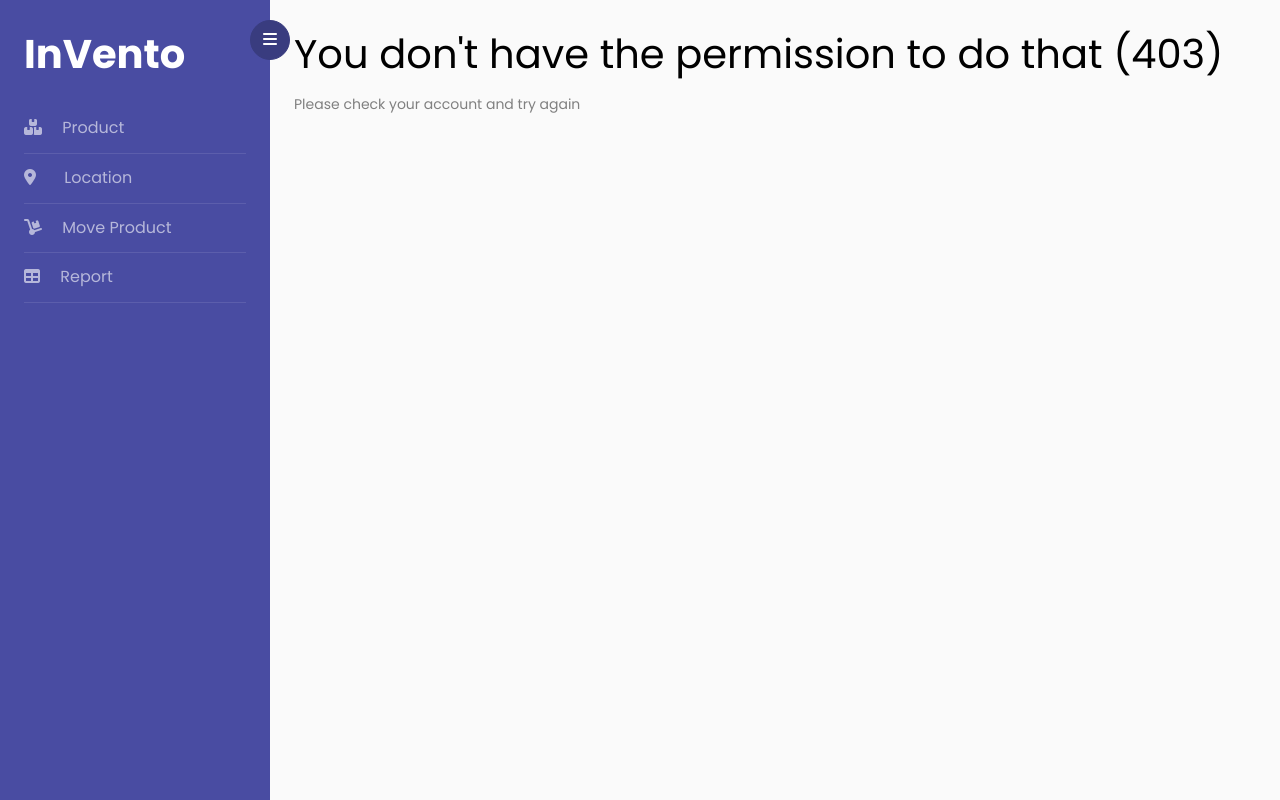
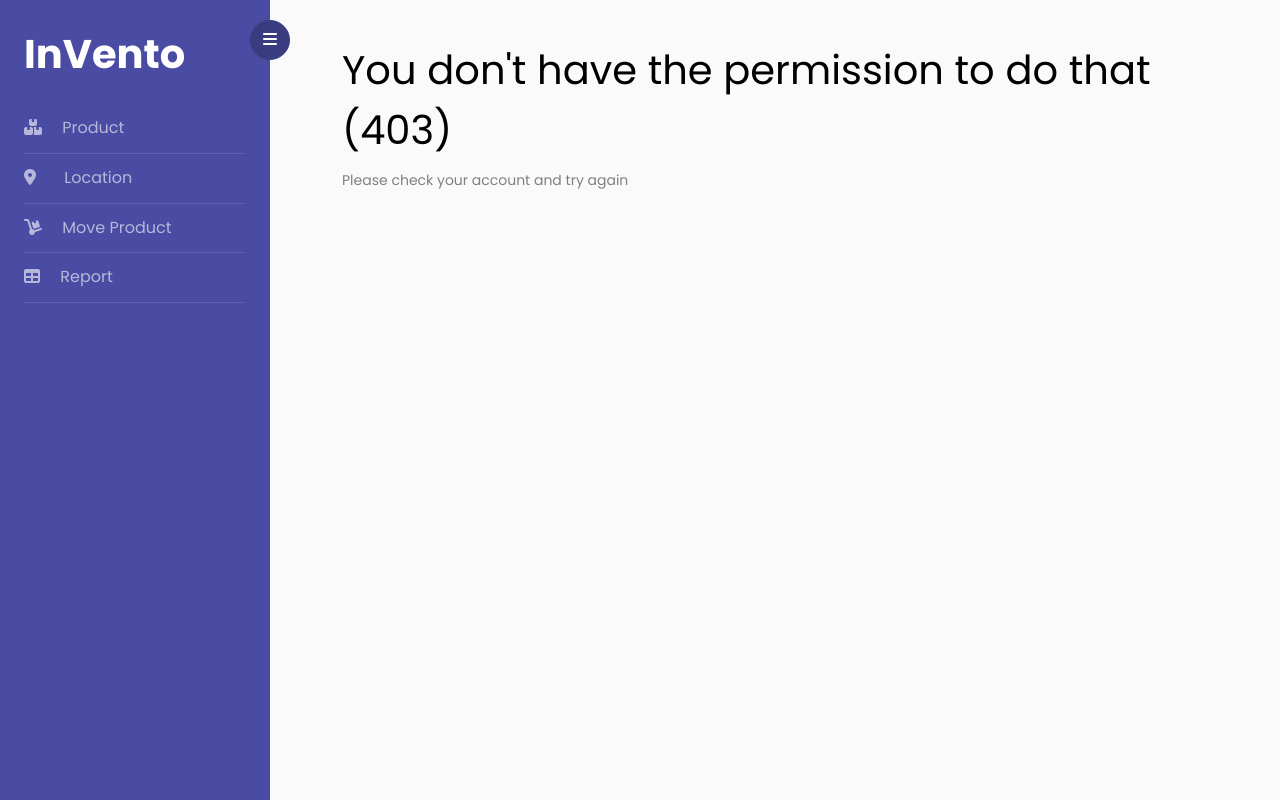
Before and after one commit to shariquerik/flask-heroku, a Flask app: template inventory/templates/errors/403.html in a window 1280 px wide. Run offline with Flask 2, Linux system fonts and the light colour scheme; the template is opened without the code that fills it, so the values that code supplies are empty; some libraries are stand-ins or nearby versions.

Commit message:
version1.0.0.3

```diff
--- a/inventory/templates/errors/403.html
+++ b/inventory/templates/errors/403.html
@@ -1,6 +1,6 @@
 {% extends "layout.html" %}
 {% block content %}
-    <div class="content-section">
+    <div class="container content-section px-5 py-3">
         <h1>You don't have the permission to do that (403)</h1>
         <p>Please check your account and try again</p>
     </div>
--- a/inventory/templates/errors/404.html
+++ b/inventory/templates/errors/404.html
@@ -1,6 +1,6 @@
 {% extends "layout.html" %}
 {% block content %}
-    <div class="content-section">
+    <div class="container content-section px-5 py-3">
         <h1>Oops. Page Not Found (404)</h1>
         <p>That page does not exist. Please try a different location</p>
     </div>
--- a/inventory/templates/errors/500.html
+++ b/inventory/templates/errors/500.html
@@ -1,6 +1,6 @@
 {% extends "layout.html" %}
 {% block content %}
-    <div class="content-section">
+    <div class="container content-section px-5 py-3">
         <h1>Something went wrong (500)</h1>
         <p>We're experiencing some trouble on our end. Please try again in the near future</p>
     </div>
```
